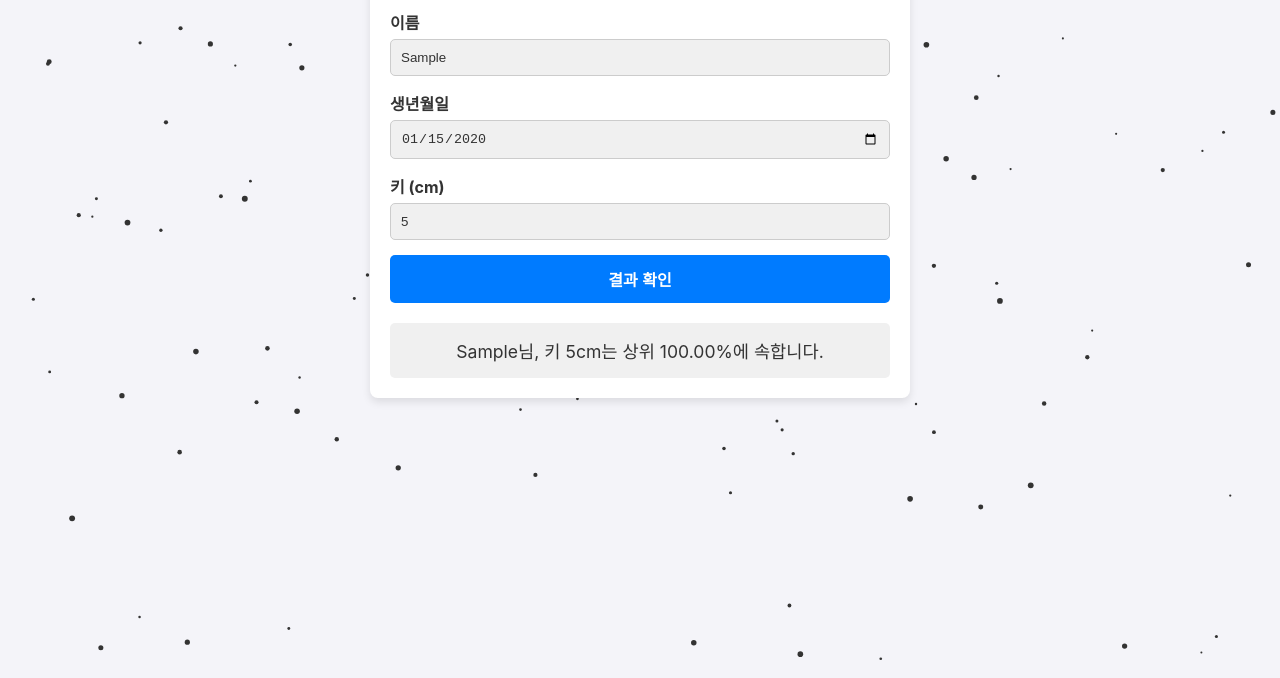
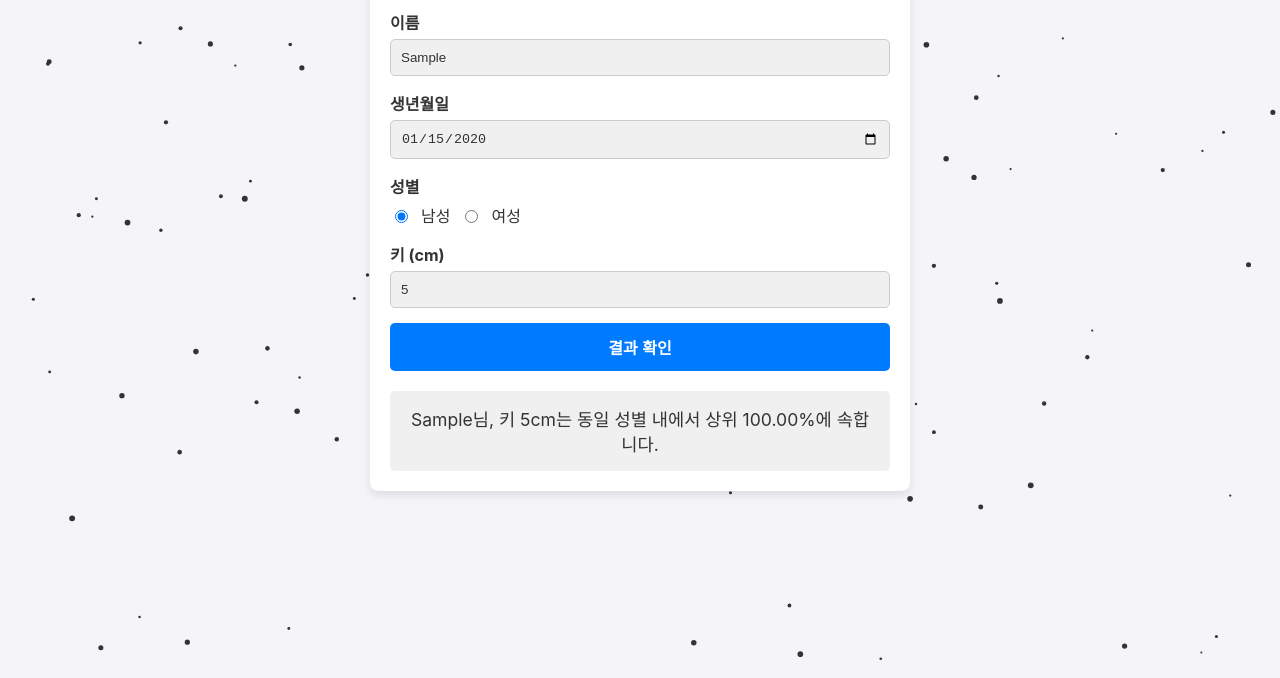
Before and after one commit to gwangmin11/js251120-2, a plain HTML site: page index.html in a window 1280 px wide. Both pictures are taken after typing "Sample", "2020-01-15", "5" into the empty fields and a click on the button "결과 확인". Shown: the part 122-800 px from the top of the page. Drawn offline with Linux system fonts and the light colour scheme.

Commit message:
feat: Add gender-specific height calculation

```diff
--- a/index.html
+++ b/index.html
@@ -24,6 +24,15 @@
                     <input type="date" id="dob" required>
                 </div>
                 <div class="input-group">
+                    <label>성별</label>
+                    <div class="radio-group">
+                        <input type="radio" id="male" name="gender" value="male" checked>
+                        <label for="male">남성</label>
+                        <input type="radio" id="female" name="gender" value="female">
+                        <label for="female">여성</label>
+                    </div>
+                </div>
+                <div class="input-group">
                     <label for="height">키 (cm)</label>
                     <input type="number" id="height" required>
                 </div>
--- a/script.js
+++ b/script.js
@@ -118,17 +118,25 @@ document.addEventListener('DOMContentLoaded', () => {
         e.preventDefault();
         const name = document.getElementById('name').value;
         const height = parseFloat(document.getElementById('height').value);
+        const gender = document.querySelector('input[name="gender"]:checked').value;
 
         if (!name || isNaN(height)) {
             resultDiv.innerHTML = `<p>유효한 값을 입력해주세요.</p>`;
             return;
         }
 
-        // Simplified percentile calculation
-        // Based on a generic adult population model (not medically accurate)
-        // Mean (μ) = 170cm, Standard Deviation (σ) = 10cm
-        const meanHeight = 170;
-        const stdDev = 10;
+        // Simplified percentile calculation based on gender
+        // These are just approximate values for demonstration
+        let meanHeight;
+        let stdDev;
+
+        if (gender === 'male') {
+            meanHeight = 176; // Mean height for males in cm
+            stdDev = 7;       // Standard deviation for males
+        } else { // female
+            meanHeight = 163; // Mean height for females in cm
+            stdDev = 6.5;     // Standard deviation for females
+        }
 
         const zScore = (height - meanHeight) / stdDev;
 
@@ -153,6 +161,6 @@ document.addEventListener('DOMContentLoaded', () => {
         const percentile = standardNormalCdf(zScore) * 100;
         const topPercentile = 100 - percentile;
 
-        resultDiv.innerHTML = `<p>${name}님, 키 ${height}cm는 상위 ${topPercentile.toFixed(2)}%에 속합니다.</p>`;
+        resultDiv.innerHTML = `<p>${name}님, 키 ${height}cm는 동일 성별 내에서 상위 ${topPercentile.toFixed(2)}%에 속합니다.</p>`;
     });
 });
--- a/style.css
+++ b/style.css
@@ -152,3 +152,18 @@ body.dark-mode #result {
     margin: 0;
     font-size: 1.1em;
 }
+
+.radio-group {
+    display: flex;
+    align-items: center;
+    gap: 10px;
+}
+
+.radio-group input[type="radio"] {
+    width: auto;
+}
+
+.radio-group label {
+    margin-bottom: 0;
+    font-weight: normal;
+}
```
